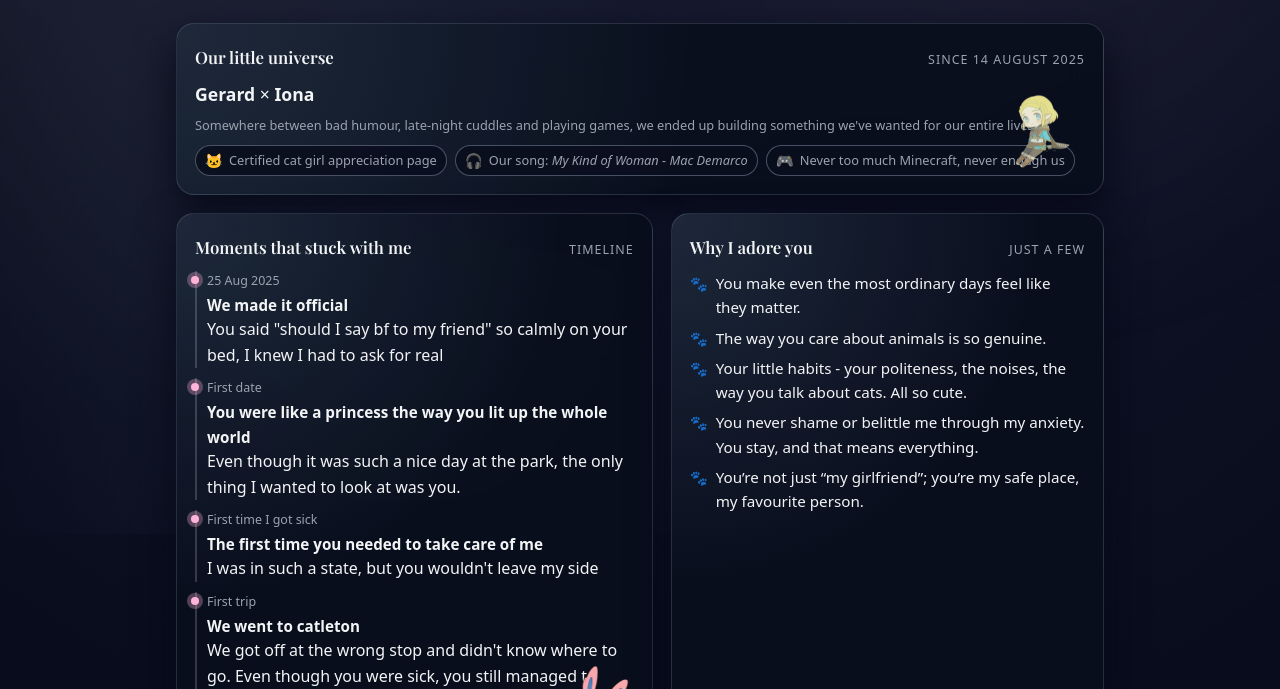
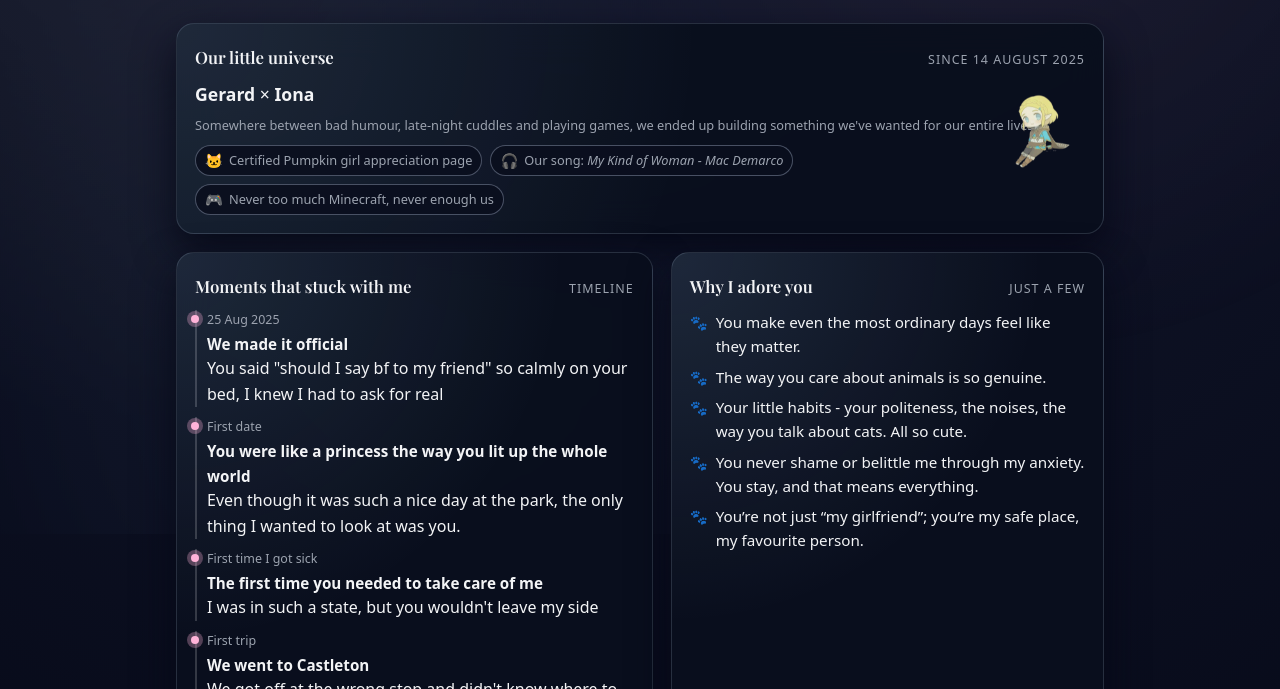
Before and after one commit to 73Lance/i-love-iona, a plain HTML site: page index.html in a window 1280 px wide. Shown: the part 263-952 px from the top of the page. Drawn offline with nearby package versions, Linux system fonts and the light colour scheme.

Commit message:
Update text for cat girl to pumpkin girl and location

```diff
--- a/index.html
+++ b/index.html
@@ -594,7 +594,7 @@
         <div class="hero-meta">
           <div class="mini-pill">
             <span class="mini-emoji">🐱</span>
-            <span>Certified cat girl appreciation page</span>
+            <span>Certified Pumpkin girl appreciation page</span>
           </div>
           <div class="mini-pill">
             <span class="mini-emoji">🎧</span>
@@ -636,7 +636,7 @@
           </div>
           <div class="moment">
             <div class="moment-date">First trip</div>
-            <div class="moment-title">We went to catleton</div>
+            <div class="moment-title">We went to Castleton</div>
             <div>We got off at the wrong stop and didn't know where to go. Even though you were sick, you still managed to make it such a memorable wonderful day</div>
           </div>
         </div>
```
